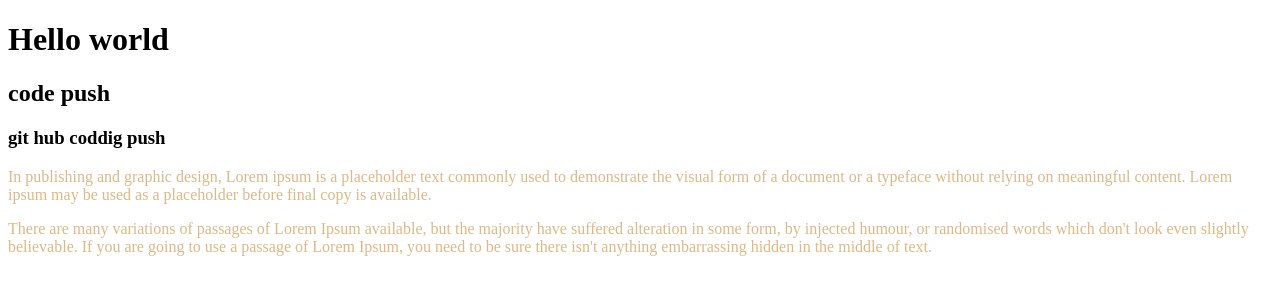
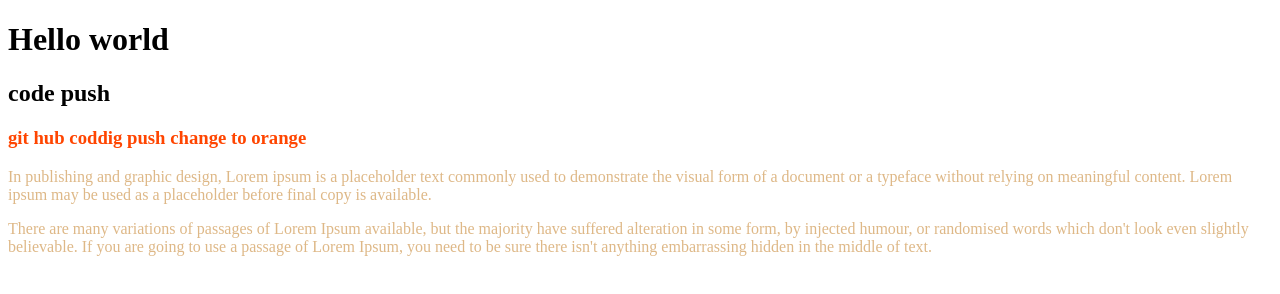
Before and after one commit to mdlimonhassan/my-scond-repo, a plain HTML site: page index.html in a window 1280 px wide. Drawn offline with Linux system fonts and the light colour scheme.

Commit message:
make a orange

```diff
--- a/index.html
+++ b/index.html
@@ -10,7 +10,7 @@
 <body>
     <h1>Hello world</h1>
     <h2>code push</h2>
-    <h3>git hub coddig push</h3>
+    <h3>git hub coddig push change to orange</h3>
     <p>In publishing and graphic design, Lorem ipsum is a placeholder text commonly used to demonstrate the visual form of a document or a typeface without relying on meaningful content. Lorem ipsum may be used as a placeholder before final copy is available.</p>
     <p>There are many variations of passages of Lorem Ipsum available, but the majority have suffered alteration in some form, by injected humour, or randomised words which don't look even slightly believable. If you are going to use a passage of Lorem Ipsum, you need to be sure there isn't anything embarrassing hidden in the middle of text. </p>
 </body>
--- a/style.css
+++ b/style.css
@@ -1,3 +1,6 @@
 p{
     color: burlywood;
 }
+h3{
+    color: orangered;
+}
```
